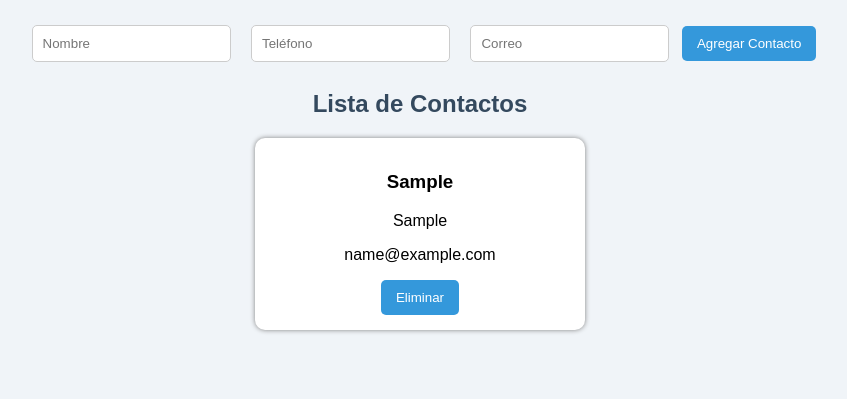
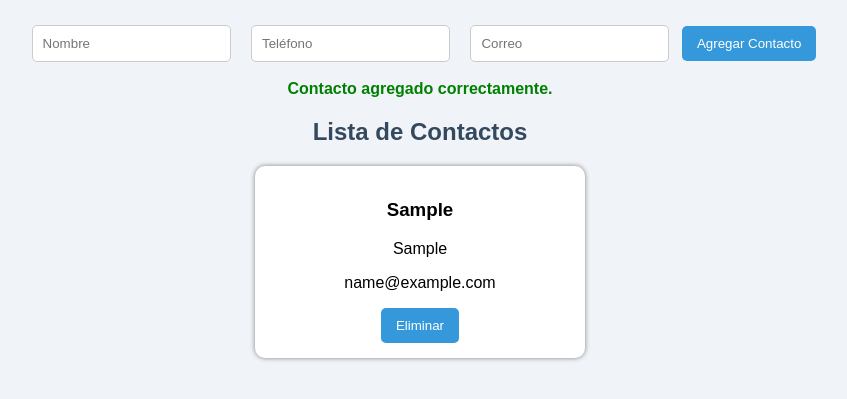
Before and after one commit to Ficapro543/guia07-agenda-contactos, a plain HTML site: page index.html in a window 1280 px wide. Both pictures are taken after typing "Sample", "Sample", "name@example.com" into the empty fields and a click on the button "Agregar Contacto". Shown: the part 169-568 px from the top of the page, without its empty margins (220-1067 px from the left). Drawn offline with Linux system fonts and the light colour scheme.

Commit message:
Se agregan mensajes de validación y confirmación

```diff
--- a/index.html
+++ b/index.html
@@ -21,6 +21,8 @@
 
     <button onclick="agregarContacto()">Agregar Contacto</button>
 
+    <p id="mensaje"></p>
+
     <h2>Lista de Contactos</h2>
 
     <div id="listaContactos"></div>
--- a/script.js
+++ b/script.js
@@ -4,11 +4,25 @@ function agregarContacto() {
     let telefono = document.getElementById("telefono").value;
     let correo = document.getElementById("correo").value;
 
+    let mensaje = document.getElementById("mensaje");
+
+    // Validación de campos vacíos
+    if (nombre === "" || telefono === "" || correo === "") {
+
+        mensaje.innerText =
+        "Todos los campos son obligatorios.";
+
+        mensaje.style.color = "red";
+
+        return;
+    }
+
     let lista = document.getElementById("listaContactos");
 
     let contacto = document.createElement("div");
 
     contacto.classList.add("contacto");
+
     contacto.innerHTML =
         "<h3>" + nombre + "</h3>" +
         "<p>" + telefono + "</p>" +
@@ -17,6 +31,13 @@ function agregarContacto() {
 
     lista.appendChild(contacto);
 
+    // Mensaje de confirmación
+    mensaje.innerText =
+    "Contacto agregado correctamente.";
+
+    mensaje.style.color = "green";
+
+    // Limpiar inputs
     document.getElementById("nombre").value = "";
     document.getElementById("telefono").value = "";
     document.getElementById("correo").value = "";
--- a/styles.css
+++ b/styles.css
@@ -41,3 +41,8 @@ button:hover {
     border-radius: 10px;
     box-shadow: 0px 0px 5px gray;
 }
+
+#mensaje {
+    font-weight: bold;
+    margin-top: 10px;
+}
```
